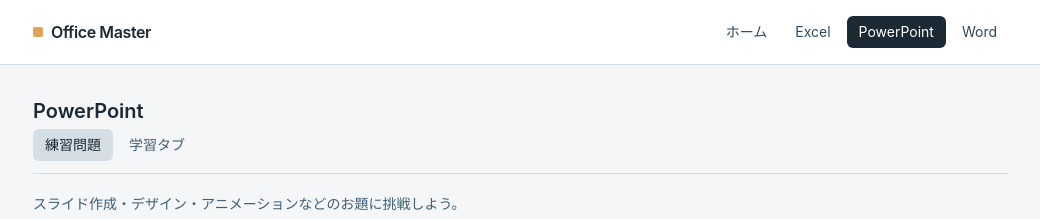
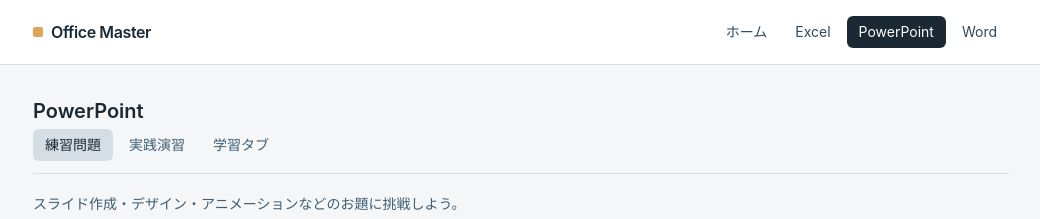
Before and after one commit to kane111-ai/excel-app, a Next.js app: page /powerpoint/practice in a window 1280 px wide. Shown: the top 219 px of the page, without its empty margins (119-1159 px from the left). Built offline with nearby package versions, Linux system fonts and the light colour scheme.

Commit message:
Add files via upload

```diff
--- a/app/powerpoint/practice/page.js
+++ b/app/powerpoint/practice/page.js
@@ -6,6 +6,7 @@
 
 const TABS = [
   { href: '/powerpoint/practice', label: '練習問題' },
+  { href: '/powerpoint/project', label: '実践演習' },
   { href: '/powerpoint/learn', label: '学習タブ' },
 ];
 
```
